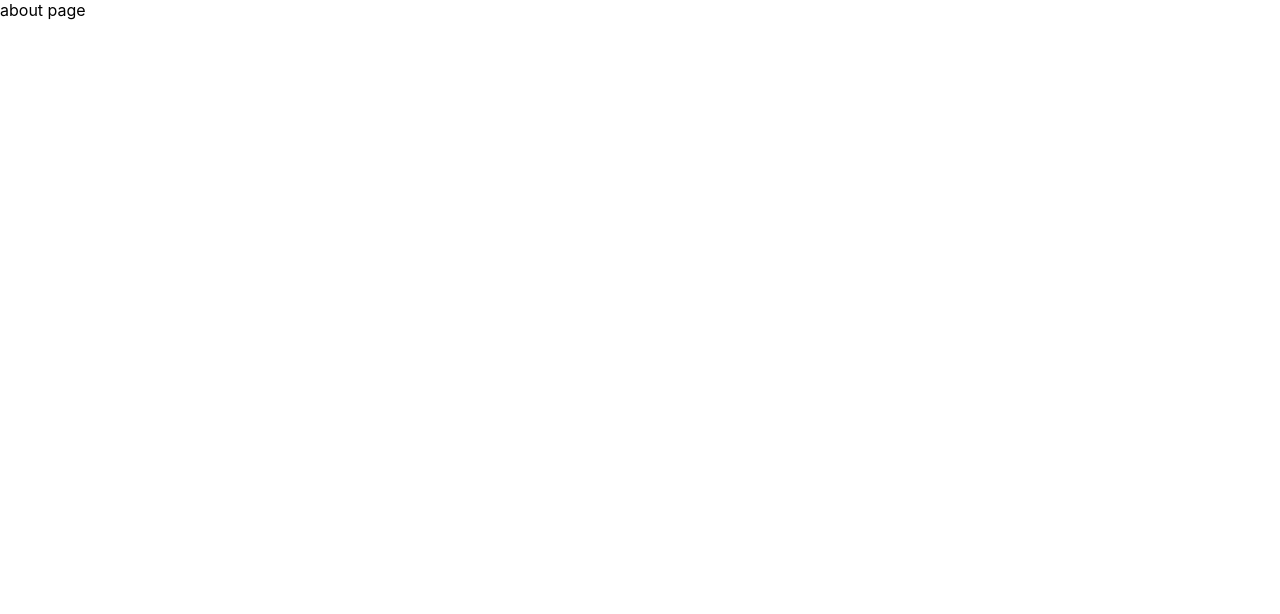
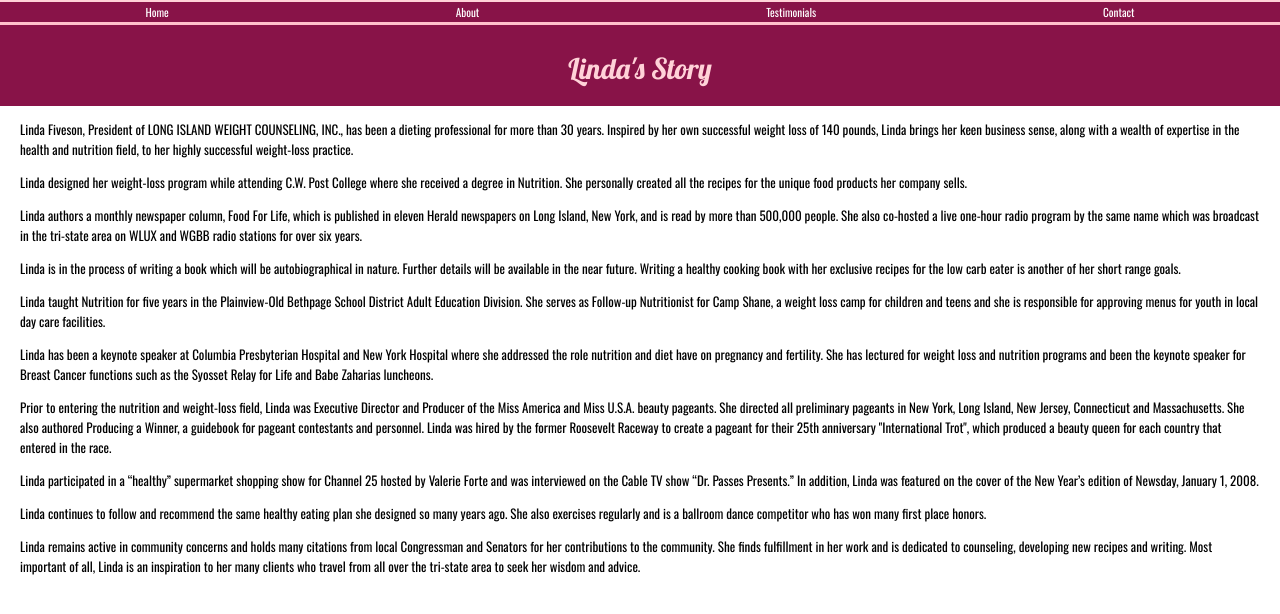
Before and after one commit to Rexman17/Nutritionist-Website, a React (Create React App) app: page /about in a window 1280 px wide. Shown: the top 614 px of the page. Built offline with nearby package versions, Linux system fonts and the light colour scheme.

Commit message:
finish about page

```diff
--- a/src/App.css
+++ b/src/App.css
@@ -2,7 +2,7 @@ html {
   scroll-behavior: smooth;
 }
 
-#linda-fiveson {
+.header-title {
   font-family: 'Lobster', cursive;
   text-align: center;
   font-size: 1.8em;
@@ -10,9 +10,10 @@ html {
   padding-top: 5px;
 }
 
-#header-div {
+.header-div {
   background-color: #881348;
   padding: 20px 0px;
+  border-top: pink solid;
 }
 
 #mini-header-text {
@@ -84,3 +85,16 @@ footer {
 #footer-address-details p {
   margin: 0;
 }
+
+.page-body-container {
+  padding: 0 20px;
+}
+
+.page-body-container p {
+  font-family: 'Oswald', sans-serif;
+  font-size: small;
+}
+
+/* .header-div {
+  border-top: pink solid;
+} */
--- a/src/components/AboutPage.js
+++ b/src/components/AboutPage.js
@@ -1,10 +1,57 @@
 import React from 'react';
+import NavBar from './NavBar'
 
 const AboutPage = () => {
+  const p1 =
+    `Linda Fiveson, President of LONG ISLAND WEIGHT COUNSELING, INC., has been a dieting professional for more than 30 years.  Inspired by her own successful weight loss of 140 pounds, Linda brings her keen business sense, along with a wealth of expertise in the health and nutrition field, to her highly successful weight-loss practice.`
+  const p2 = `
+    Linda designed her weight-loss program while attending C.W. Post College where she received a degree in Nutrition. She personally created all the recipes for the unique food products her company sells.`
+  const p3 = `
+    Linda authors a monthly newspaper column, Food For Life, which is published in eleven Herald newspapers on Long Island, New York, and is read by more than 500,000 people.  She also co-hosted a live one-hour radio program by the same name which was broadcast in the tri-state area on WLUX and WGBB radio stations for over six years.
+  `
+  const p4 = `
+    Linda is in the process of writing a book which will be autobiographical in nature.  Further details will be available in the near future.  Writing a healthy cooking book with her exclusive recipes for the low carb eater is another of her short range goals.`
 
+  const p5 = `
+    Linda taught Nutrition for five years in the Plainview-Old Bethpage School District Adult Education Division.  She serves as Follow-up Nutritionist for Camp Shane, a weight loss camp for children and teens and she is responsible for approving menus for youth in local day care facilities.
+  `
+  const p6 = `
+      Linda has been a keynote speaker at Columbia Presbyterian Hospital and New York Hospital where she addressed the role nutrition and diet have on pregnancy and fertility.  She has lectured for weight loss and nutrition programs and been the keynote speaker for Breast Cancer functions such as the Syosset Relay for Life and Babe Zaharias luncheons.`
+
+  const p7 = `
+    Prior to entering the nutrition and weight-loss field, Linda was Executive Director and Producer of the Miss America and Miss U.S.A. beauty pageants.  She directed all preliminary pageants in New York, Long Island, New Jersey, Connecticut and Massachusetts. She also authored Producing a Winner, a guidebook for pageant contestants and personnel. Linda was hired by the former Roosevelt Raceway to create a pageant for their 25th anniversary "International Trot", which produced a beauty queen for each country that entered in the race.
+  `
+  const p8 = `
+    Linda participated in a “healthy” supermarket shopping show for Channel 25 hosted by Valerie Forte and was interviewed on the Cable TV show “Dr. Passes Presents.” In addition, Linda was featured on the cover of the New Year’s edition of Newsday, January 1, 2008.
+  `
+  const p9 = `
+    Linda continues to follow and recommend the same healthy eating plan she designed so many years ago.  She also exercises regularly and is a ballroom dance competitor who has won many first place honors.
+  `
+  const p10 = `
+    Linda remains active in community concerns and holds many citations from local Congressman and Senators for her contributions to the community. She finds fulfillment in her work and is dedicated to counseling, developing new recipes and writing.  Most important of all, Linda is an inspiration to her many clients who travel from all over the tri-state area to seek her wisdom and advice.
+`
   return (
     <div>
-      about page
+      <NavBar/>
+      <div class="header-div">
+        <div class="header-title">
+          Linda's Story
+        </div>
+      </div>
+      <div class="page-body-container">
+
+        <p>{p1}</p>
+        <p>{p2}</p>
+        <p>{p3}</p>
+        <p>{p4}</p>
+        <p>{p5}</p>
+        <p>{p6}</p>
+        <p>{p7}</p>
+        <p>{p8}</p>
+        <p>{p9}</p>
+        <p>{p10}</p>
+
+      </div>
     </div>
   )
 }
--- a/src/components/Header.js
+++ b/src/components/Header.js
@@ -2,10 +2,9 @@ import React from 'react';
 
 const Header = () => {
 
-
   return (
-    <div id="header-div">
-      <div id="linda-fiveson">
+    <div class="header-div">
+      <div class="header-title">
         Linda Fiveson
       </div>
       <div id="mini-header-text">
--- a/src/components/NavBar.js
+++ b/src/components/NavBar.js
@@ -10,6 +10,11 @@ class NavBar extends React.Component {
 
     return (
       <div id="navBarDiv">
+      <div class="nav-link">
+        <Link to="/" style={style}>
+          Home
+        </Link>
+      </div>
         <div class="nav-link">
           <Link to="/about" style={style}>
             About
--- a/src/index.js
+++ b/src/index.js
@@ -13,7 +13,7 @@ ReactDOM.render(
       <Route exact path="/" component={App} />
       <Route path="/about" component={AboutPage} />
     </div>
-    </Router>,
+  </Router>,
   document.getElementById('root')
 );
 
```
